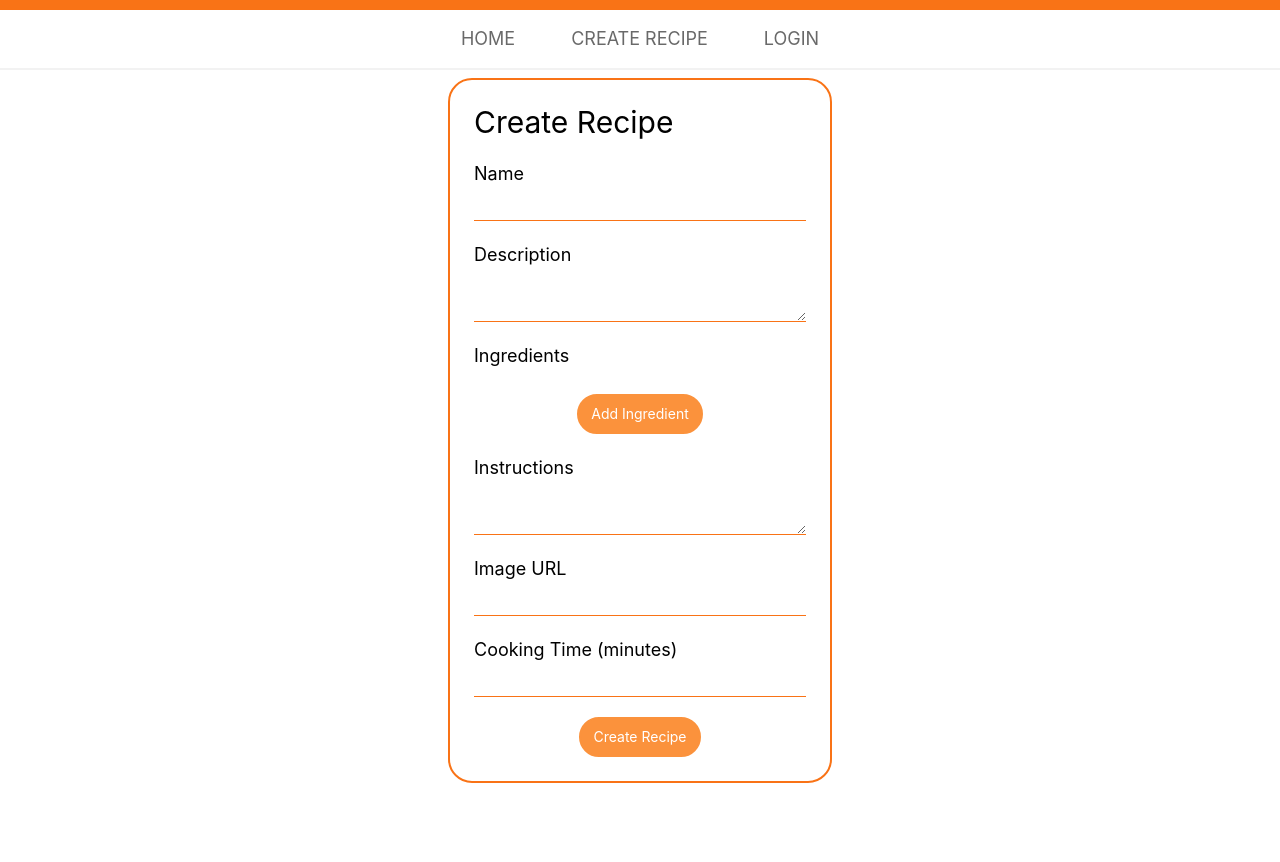
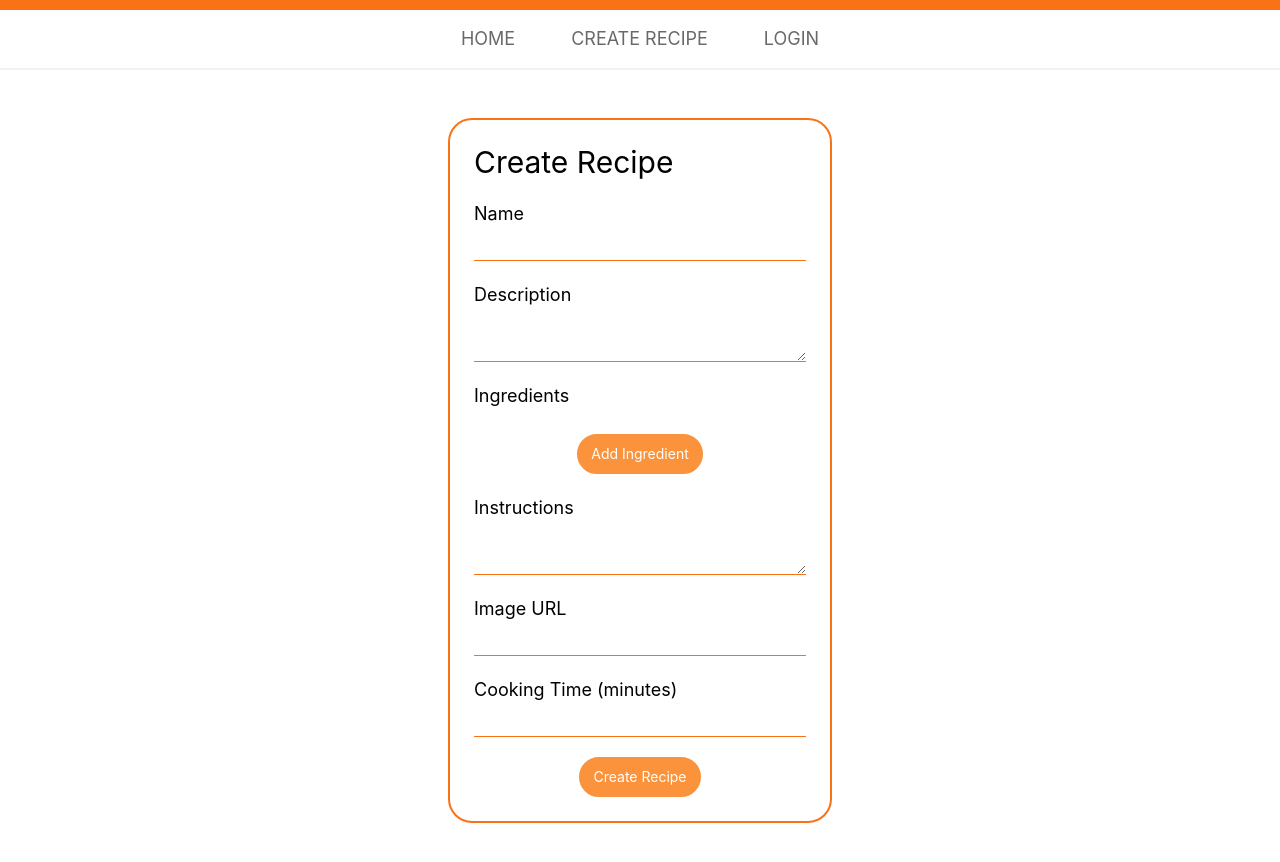
Before and after one commit to muhkyle17/recipe-app-mern, a React (Create React App) app in the folder client/: page /create-recipe in a window 1280 px wide. Before the commit the page ends 800 px from the top, so only its background shows below. Built offline with nearby package versions, Linux system fonts and the light colour scheme.

Commit message:
Fix add ingredient bug

```diff
--- a/client/src/pages/create-recipe.js
+++ b/client/src/pages/create-recipe.js
@@ -55,10 +55,10 @@ const CreateRecipe = () => {
   }
 
   return (
-    <div className='container mx-auto flex flex-col items-center justify-center h-[90vh]'>
-      <div className='w-[30%] border-2 border-orange-500 flex flex-col gap-5 p-6 rounded-3xl'>
+    <div className='container mx-auto flex flex-col items-center justify-center'>
+      <div className='w-[30%] border-2 mt-12 mb-10 border-orange-500 flex flex-col gap-5 p-6 rounded-3xl'>
         <h2 className='text-3xl'>Create Recipe</h2>
-        <form onSubmit={onSubmit} className='flex flex-col'>
+        <form onSubmit={onSubmit} className='flex flex-col h-fit'>
           <label htmlFor='name' className='text-lg mb-1'>
             Name
           </label>
```
